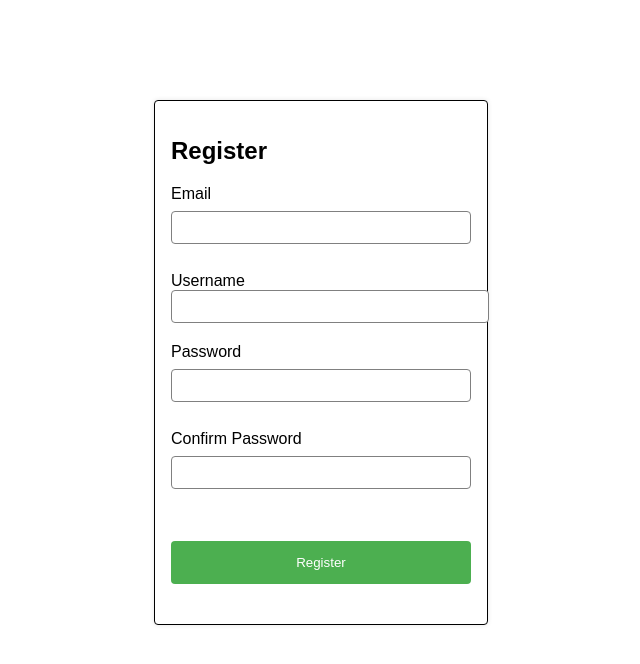
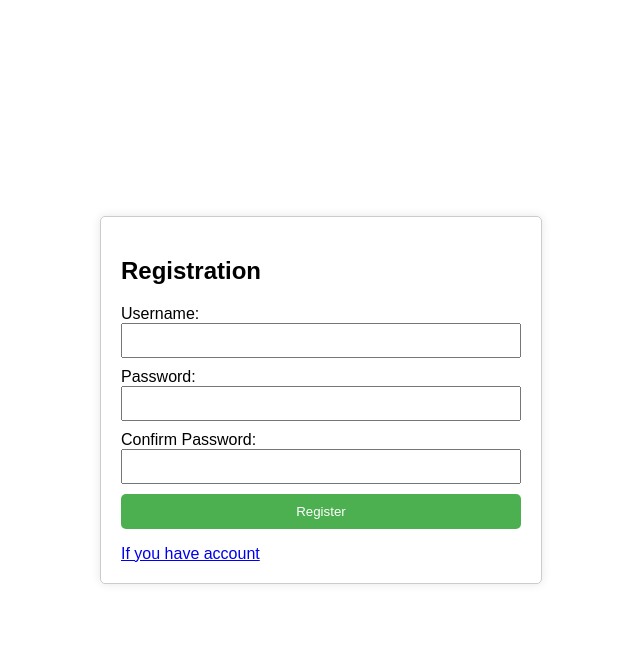
Before and after one commit to Az1mzhan/backend_assignment_1, a website: page public/reg.html in a window 1280 px wide. Shown: the whole page, without its empty margins (319-959 px from the left). Drawn offline with Linux system fonts and the light colour scheme.

Commit message:
Modified html templates

```diff
--- a/config.js
+++ b/config.js
@@ -0,0 +1,3 @@
+export default {
+  secret: "XfK7dd6F~}7ZoJ99cm",
+};
--- a/public/reg.html
+++ b/public/reg.html
@@ -3,31 +3,49 @@
 <head>
   <meta charset="UTF-8">
   <meta name="viewport" content="width=device-width, initial-scale=1.0">
-  <title>Registration</title>
-  <link rel="stylesheet" href="style.css">
+  <title>Registration Form</title>
+  <link rel="stylesheet" href="/style.css" />
 </head>
 <body>
-  <div class="register-container">
-    <form>
-        <h2>Register</h2>
-        <div class="input-field">
-            <label for="email">Email</label>
-            <input type="text" id="username" name="username" required>
-        </div>
-        <div class="input-field">
-          <label for="username">Username</label>
-          <input type="email" id="email" name="email" required>
-      </div>
-        <div class="input-field">
-            <label for="password">Password</label>
-            <input type="password" id="password" name="password" required>
-        </div>
-        <div class="input-field">
-            <label for="confirm-password">Confirm Password</label>
-            <input type="password" id="confirm-password" name="confirm-password" required>
-        </div>
-        <button type="submit">Register</button>
-    </form>
+
+<div id="registration-form">
+  <h2>Registration</h2>
+  <form onsubmit="registrationHandler(event)">
+    <label for="new-username">Username:</label>
+    <input type="text" id="new-username" name="new-username" required>
+
+    <label for="new-password">Password:</label>
+    <input type="password" id="new-password" name="new-password" required>
+
+    <label for="confirm-password">Confirm Password:</label>
+    <input type="password" id="confirm-password" name="confirm-password" required>
+
+    <button type="submit">Register</button>
+  </form>
+
+  <p id="registration-message"></p>
+  <div class="acc">
+    <a href="log.html">If you have account</a>
+  </div>
 </div>
+
+<script>
+  function registrationHandler(event) {
+    event.preventDefault();
+
+    const newUsername = document.getElementById('new-username').value;
+    const newPassword = document.getElementById('new-password').value;
+    const confirmPassword = document.getElementById('confirm-password').value;
+
+    // Example: Check if passwords match for registration
+    if (newPassword === confirmPassword) {
+      // Here, you would typically send the registration data to a server
+      // and handle the registration logic on the server side.
+      document.getElementById('registration-message').textContent = 'Registration successful!';
+    } else {
+      document.getElementById('registration-message').textContent = 'Passwords do not match. Please try again.';
+    }
+  }
+</script>
 </body>
 </html>
--- a/public/style.css
+++ b/public/style.css
@@ -1,91 +1,34 @@
 body {
     font-family: Arial, sans-serif;
+    display: flex;
+    align-items: center;
+    justify-content: center;
+    height: 100vh;
+    margin: 0;
 }
 
-.login-container {
-    width: 300px;
-    padding: 16px;
-    background-color: white;
-    margin: 0 auto;
-    margin-top: 100px;
-    box-shadow: 0px 0px 5px 0px rgba(0,0,0,0.1);
+#login-form, #registration-form {
+    border: 1px solid #ccc;
+    padding: 20px;
+    border-radius: 5px;
+    box-shadow: 0 0 10px rgba(0, 0, 0, 0.1);
+    max-width: 400px;
+    width: 100%;
 }
 
-.register-container {
-    width: 300px;
-    padding: 16px;
-    background-color: white;
-    margin: 0 auto;
-    margin-top: 100px;
-    box-shadow: 0px 0px 5px 0px rgba(0,0,0,0.1);
+input {
+    margin-bottom: 10px;
+    padding: 8px;
+    width: 100%;
+    box-sizing: border-box;
 }
 
-.input-field {
-    margin-bottom: 20px;
-}
-
-input[type=text], input[type=password] {
-    width: 100%;
-    padding: 12px 20px;
-    margin: 8px 0;
-    box-sizing: border-box;
-    border: 1px solid #ccc;
-    outline: none;
-}
-
-input[type=text]:focus, input[type=password]:focus {
-    border: 1px solid #007BFF;
-}
-
-button[type=submit] {
-    width: 100%;
-    padding: 14px 20px;
-    margin: 8px 0;
-    background-color: #007BFF;
+button {
+    padding: 10px;
+    background-color: #4caf50;
     color: white;
     border: none;
-    cursor: pointer;
-}
-
-button[type=submit]:hover {
-    background-color: #0056b3;
-}
-
-
-.register-container {
-    width: 300px;
-    padding: 16px;
-    background-color: white;
-    margin: 0 auto;
-    margin-top: 100px;
-    border: 1px solid black;
-    border-radius: 4px;
-}
-
-.register-container form {
-    display: flex;
-    flex-direction: column;
-}
-
-.input-field input {
-    width: 100%;
-    padding: 8px;
-    border: 1px solid grey;
-    border-radius: 4px;
-}
-
-button[type="submit"] {
-    cursor: pointer;
-    background-color: #4CAF50;
-    color: white;
-    padding: 14px 20px;
-    margin: 24px 0;
-    border: none;
-    border-radius: 4px;
+    border-radius: 5px;
     cursor: pointer;
     width: 100%;
 }
-
-button[type="submit"]:hover {
-    background-color: #45a049;
-}
```
Also changed, not shown: app.js (+34 -2 lines), auth/AuthController.js (+62 -0 lines), auth/authRouter.js (+33 -0 lines), jwt/generateAccessToken.js (+9 -0 lines), models/User.js (+8 -0 lines), package.json (+10 -2 lines), public/log.html (+37 -15 lines), 1 other file.
